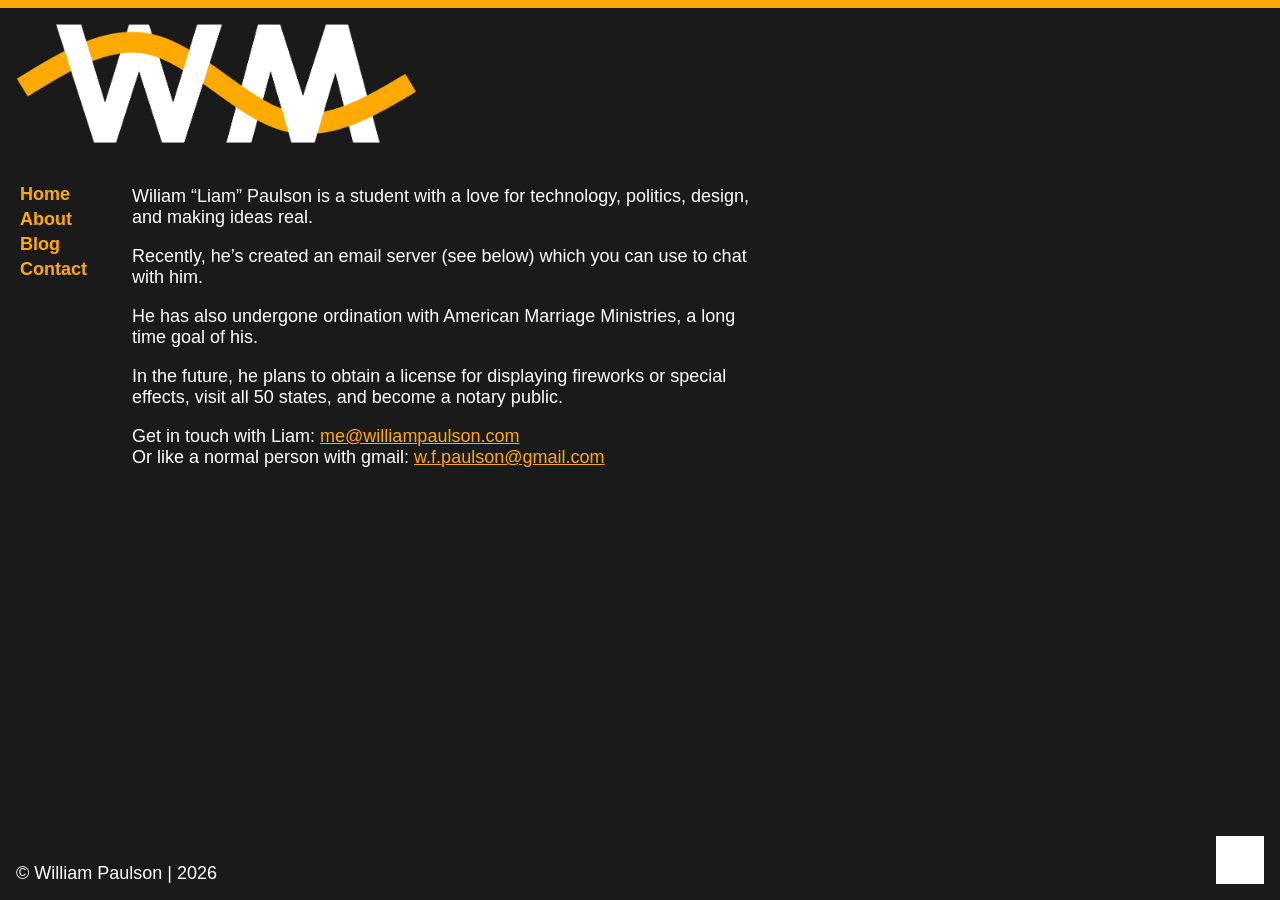
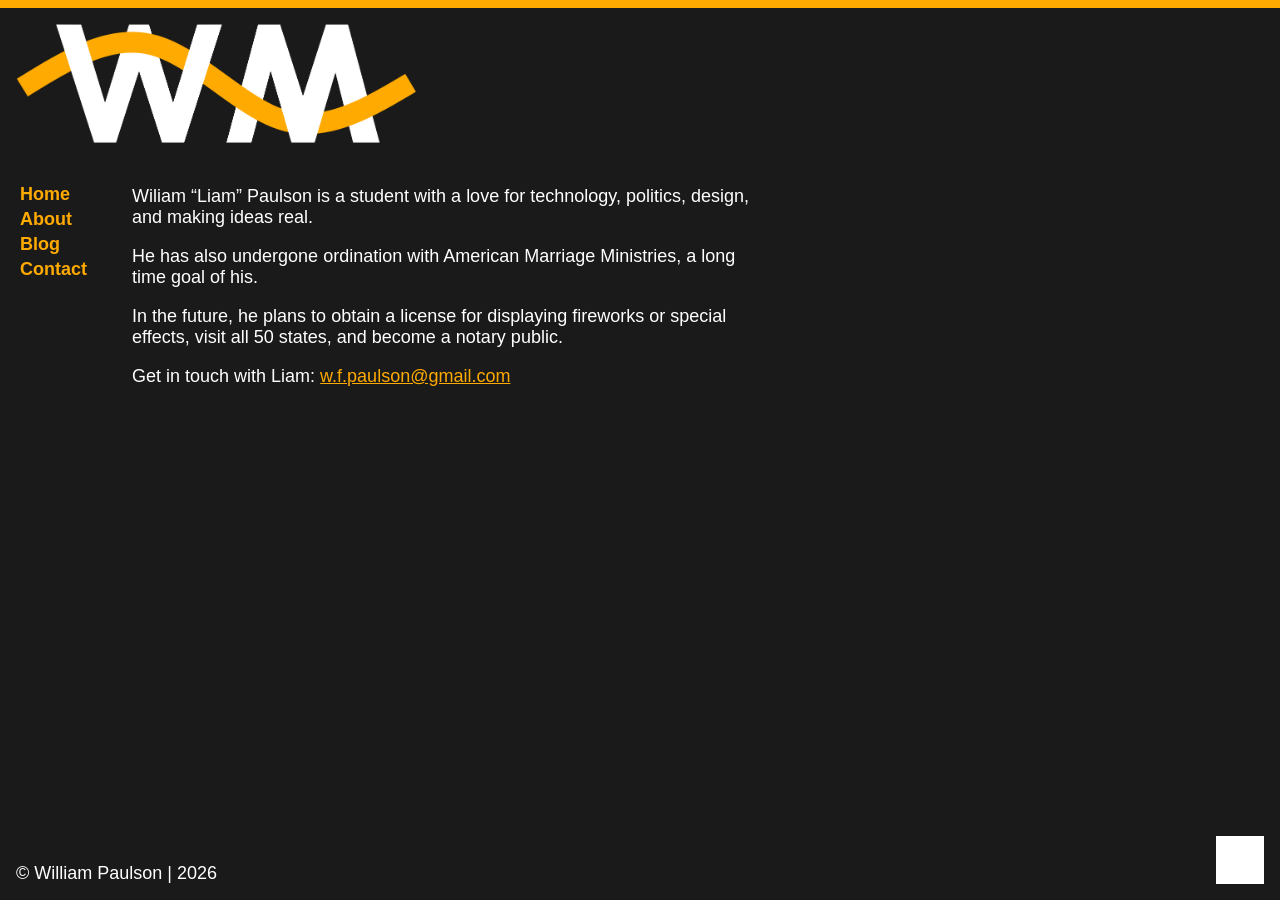
Before and after one commit to wllmplsn/wllmplsn.github.io, a Jekyll site: the page built from pages/index.md, in a window 1280 px wide. Built offline with Jekyll 4.4.1, drawn with Linux system fonts in a browser that asks for light colours; some web fonts are replaced.

Commit message:
updatesd

```diff
--- a/_posts/2025-09-27-256.markdown
+++ b/_posts/2025-09-27-256.markdown
@@ -1,6 +1,6 @@
 ---
-layout: default
-title:  "256 - William Paulson"
+layout: post
+title:  "256"
 date:   2025-09-27 00:00:00 -0400
 ---
 Super quick photography thing! Repurposed old photos and made the all 8 colors and 256x256.
--- a/pages/index.md
+++ b/pages/index.md
@@ -7,11 +7,8 @@ permalink: /
 
 Wiliam "Liam" Paulson is a student with a love for technology, politics, design, and making ideas real.
 
-Recently, he's created an email server (see below) which you can use to chat with him.
-
 He has also undergone ordination with American Marriage Ministries, a long time goal of his.
 
 In the future, he plans to obtain a license for displaying fireworks or special effects, visit all 50 states, and become a notary public.
 
-Get in touch with Liam: [me@williampaulson.com](mailto:me@williampaulson.com)
-Or like a normal person with gmail: [w.f.paulson@gmail.com](mailto:w.f.paulson@gmail.com)
+Get in touch with Liam: [w.f.paulson@gmail.com](mailto:w.f.paulson@gmail.com)
```
Also changed, not shown: _includes/posthead.html (added, +12 -0 lines), _layouts/post.html (added, +15 -0 lines), pages/contact.md (+1 -4 lines).
